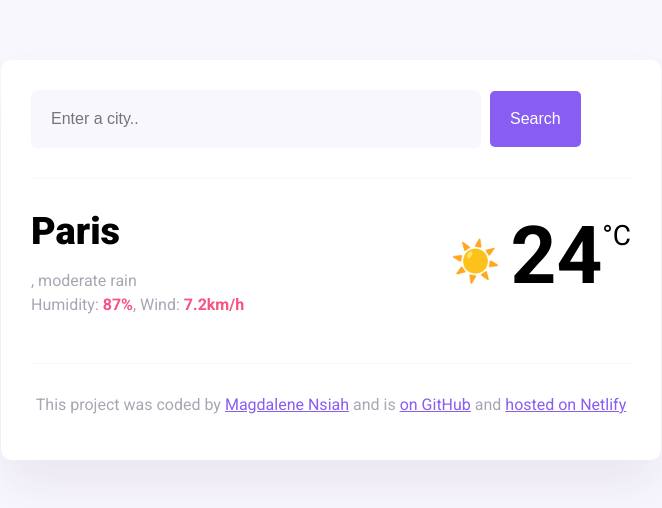
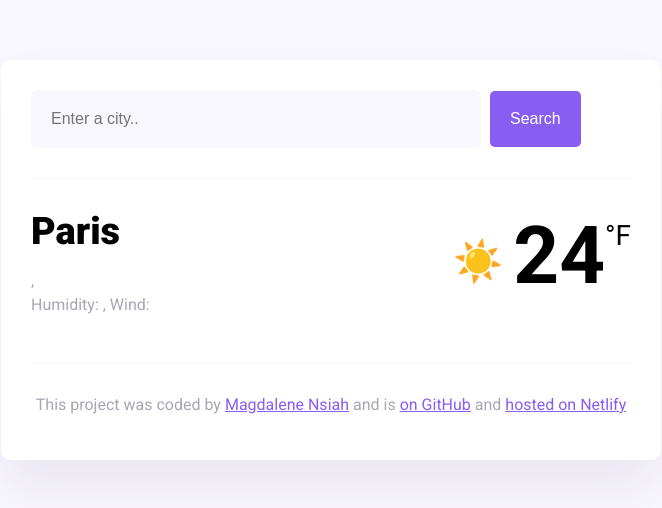
Before and after one commit to Maggie24-tech/My-first-weather-project, a website built with Parcel: page index.html in a window 1280 px wide. Shown: the whole page, without its empty margins (309-971 px from the left). Built offline with nearby package versions, Linux system fonts and the light colour scheme.

Commit message:
updated date, humidity and wind speed

```diff
--- a/index.html
+++ b/index.html
@@ -32,15 +32,17 @@
           <div>
             <h1 class="current-city" id="current-city">Paris</h1>
             <p class="current-details">
-              <span id="current-date"></span>, moderate rain <br />
-              Humidity: <strong>87%</strong>, Wind: <strong>7.2km/h</strong>
+              <span id="time"></span>, <span id="description"></span>
+              <br />
+              Humidity: <strong id="humidity"></strong>, Wind:
+              <strong id="wind"></strong>
             </p>
           </div>
           <div class="current-temperature">
             <span class="current-temperature-icon">☀️</span
             ><span class="current-temperature-value" id="current-temperature"
               >24</span
-            ><span class="current-temperature-unit">°C</span>
+            ><span class="current-temperature-unit">°F</span>
           </div>
         </div>
       </main>
```
